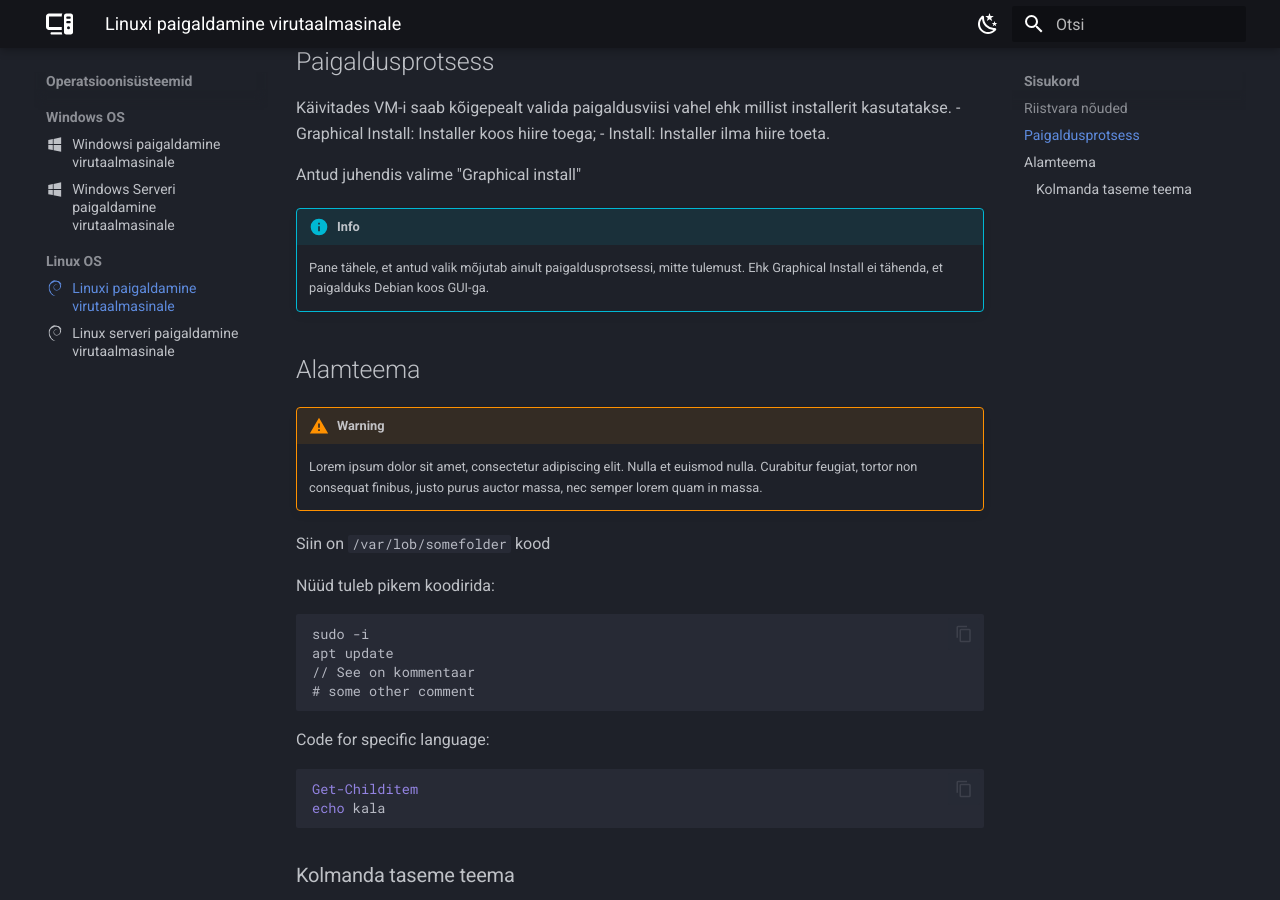
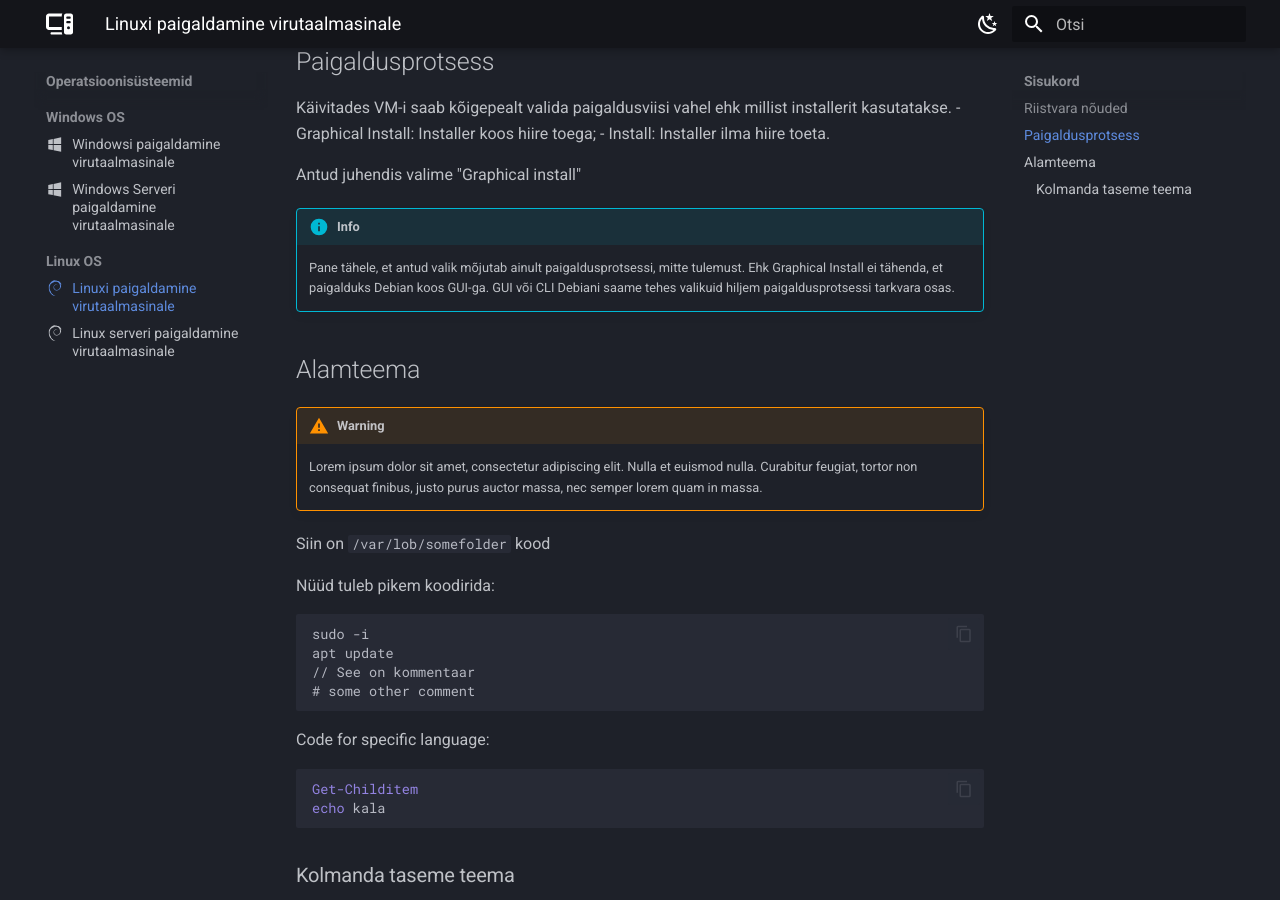
Before and after one commit to priitpaap/priitpaap.github.io, an MkDocs documentation site: the page built from docs/debpaigaldus.md, in a window 1280 px wide and 900 px high, scrolled down 843 px. Built offline with MkDocs 1.6.1 and Material for MkDocs 9.7.7, drawn with Linux system fonts in a browser that asks for light colours.

Commit message:
Update debpaigaldus.md

```diff
--- a/docs/debpaigaldus.md
+++ b/docs/debpaigaldus.md
@@ -42,7 +42,7 @@ Antud juhendis valime "Graphical install"
 
 !!! info
 
-    Pane tähele, et antud valik mõjutab ainult paigaldusprotsessi, mitte tulemust. Ehk Graphical Install ei tähenda, et paigalduks Debian koos GUI-ga.
+    Pane tähele, et antud valik mõjutab ainult paigaldusprotsessi, mitte tulemust. Ehk Graphical Install ei tähenda, et paigalduks Debian koos GUI-ga. GUI või CLI Debiani saame tehes valikuid hiljem paigaldusprotsessi tarkvara osas.
 
 
 
```
